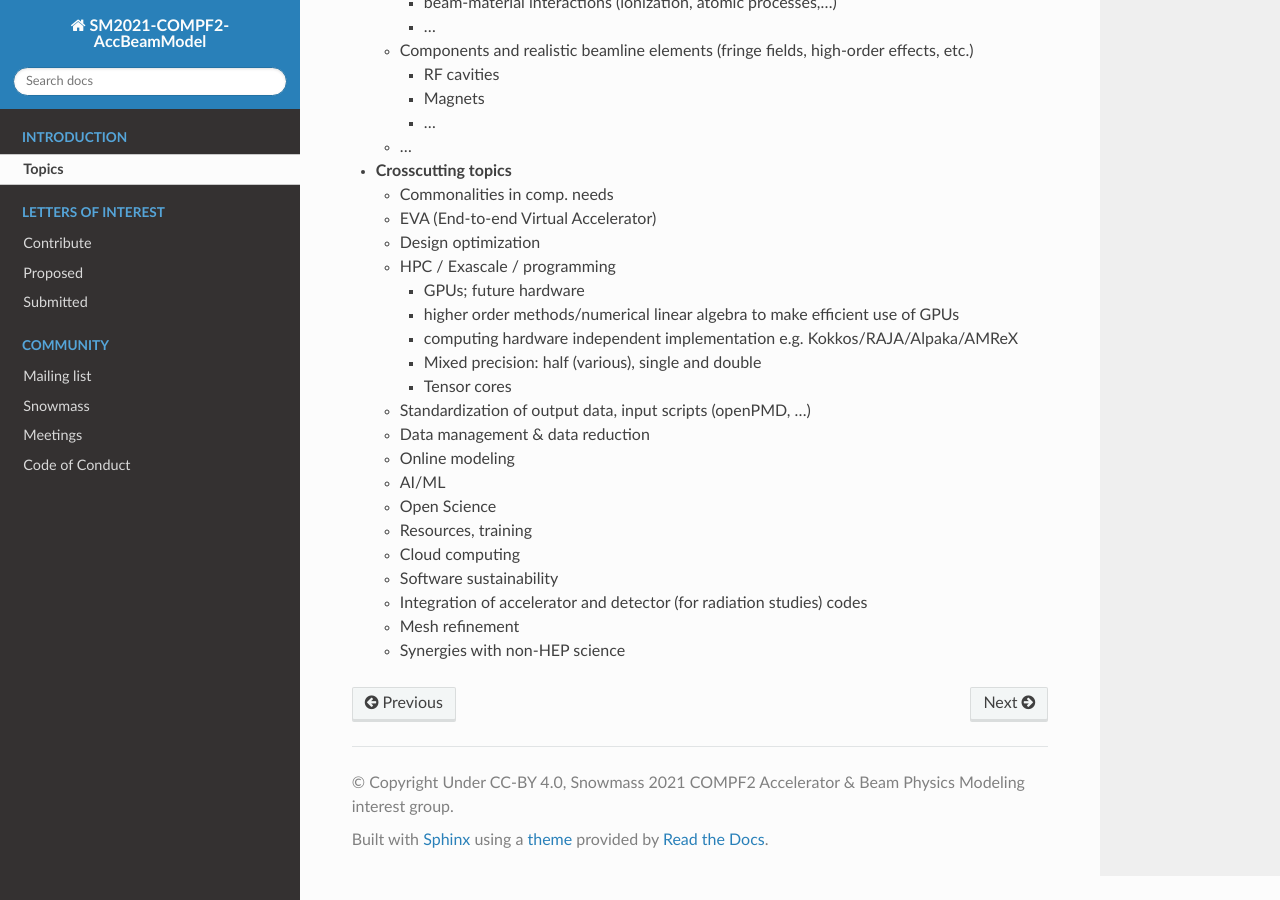
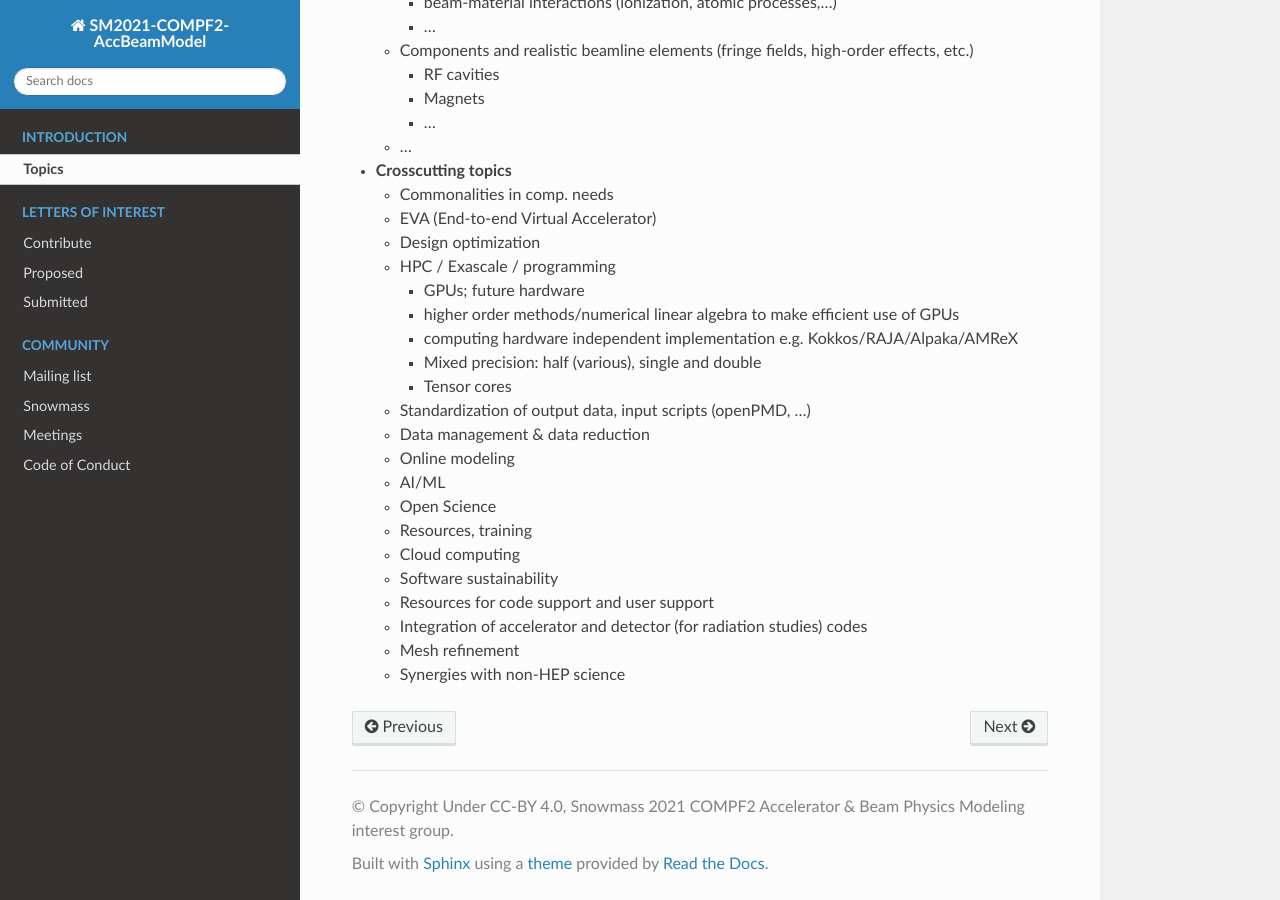
Before and after one commit to snowmass-compf2-accbeammodel/snowmass-compf2-accbeammodel.github.io, a Sphinx documentation site: the page built from docs/source/introduction/topics.rst, in a window 1280 px wide and 900 px high, scrolled down 1057 px. Built offline with Sphinx 7.4.7 and the Read the Docs theme 2.0.0, drawn with Linux system fonts in a browser that asks for light colours.

Commit message:
Added a couple of topics.

```diff
--- a/docs/source/introduction/topics.rst
+++ b/docs/source/introduction/topics.rst
@@ -73,6 +73,7 @@ As the *Accelerator & beam physics modeling* interest group in the `Theoretical
   * Resources, training
   * Cloud computing
   * Software sustainability
+  * Resources for code support and user support
   * Integration of accelerator and detector (for radiation studies) codes
   * Mesh refinement
   * Synergies with non-HEP science
```
